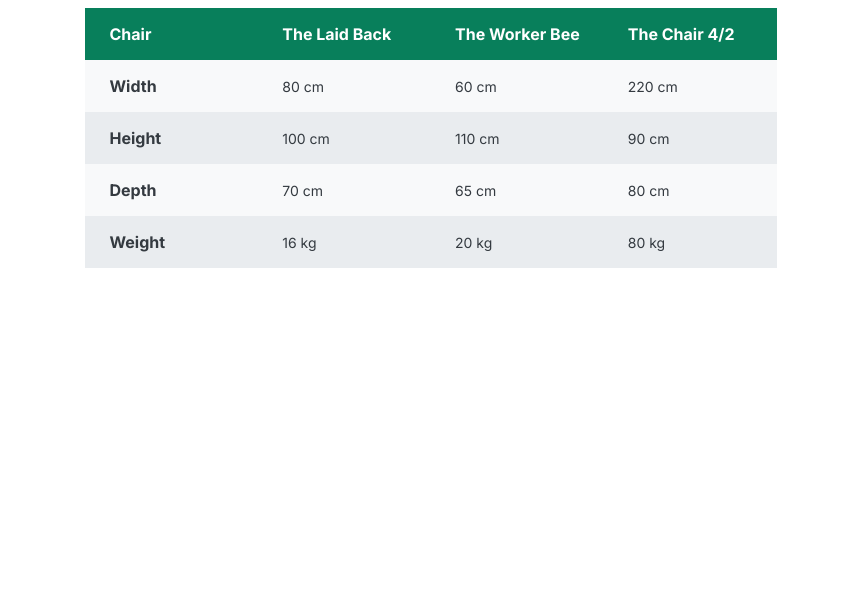
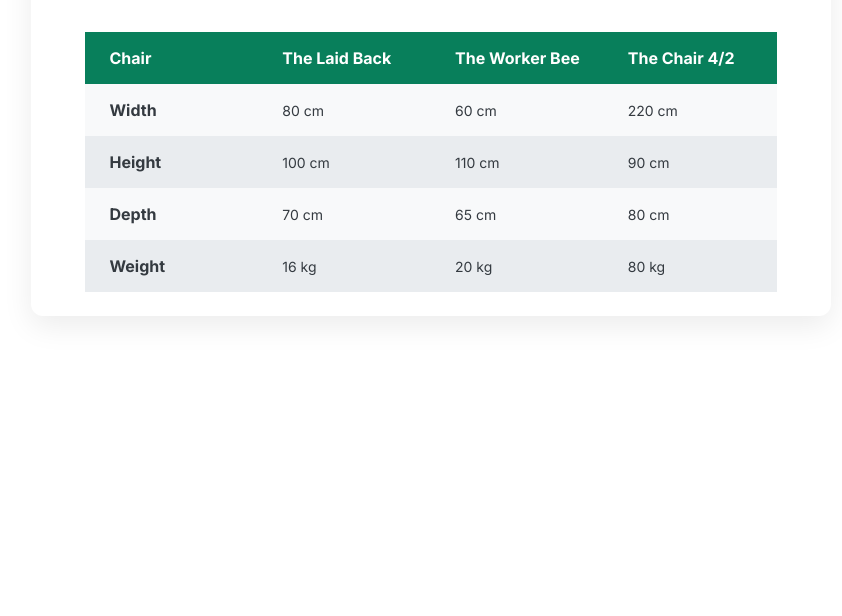
Before and after one commit to Abdul-Muqeet-Niazi/Lisbon-Chair-Shop, a plain HTML site: page table.html in a window 1280 px wide. Shown: the part 184-800 px from the top of the page, without its empty margins (209-1051 px from the left). Drawn offline with Linux system fonts and the light colour scheme.

Commit message:
Add Chair-Info Table

```diff
--- a/table.html
+++ b/table.html
@@ -59,6 +59,12 @@
         background-color: #e9ecef;
       }
 
+      .info--table {
+        padding: 24px;
+        border-radius: 12px;
+        box-shadow: 0 10px 30px 0 rgba(0, 0, 0, 0.08);
+      }
+
       .info-main-header {
         background-color: #087f5b;
         color: #fff;
```
